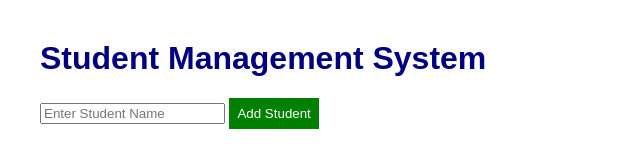
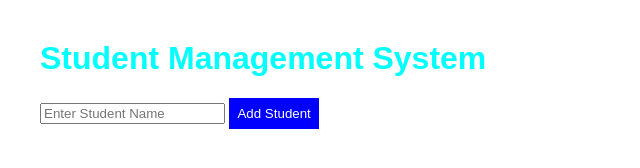
Before and after one commit to ajshnadar26/project123, a plain HTML site: page index.html in a window 1280 px wide. Shown: the whole page, without its empty margins (0-640 px from the left). Drawn offline with Linux system fonts and the light colour scheme.

Commit message:
Update styles for h1 and button elements

```diff
--- a/style.css
+++ b/style.css
@@ -4,11 +4,11 @@ body{
 }
 
 h1{
-    color: navy;
+    color:cyan;
 }
 
 button{
-    background-color: green;
+    background-color: blue;
     color: white;
     padding: 8px;
     border: none;
```
